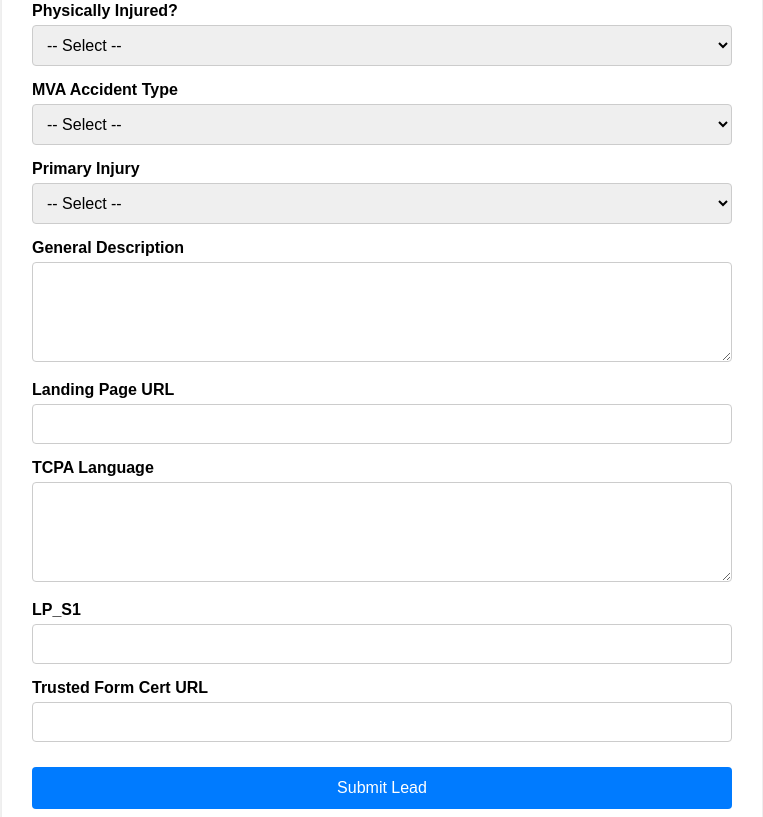
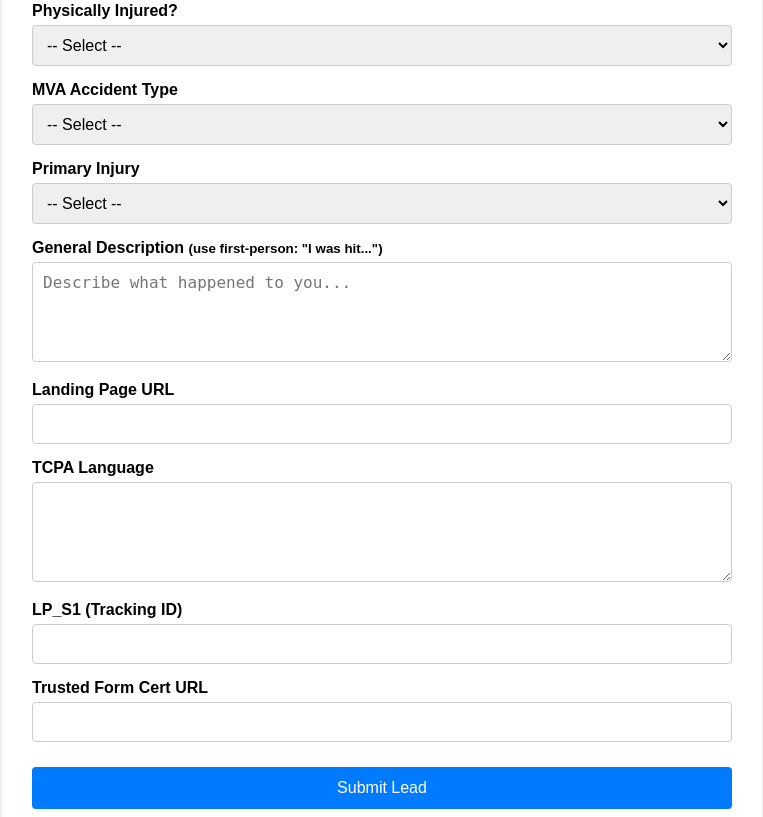
Before and after one commit to hadisatti105/LCN-GMF, a Flask app: page / in a window 1280 px wide. Shown: the part 847-1664 px from the top of the page, without its empty margins (258-1021 px from the left). Run offline with Flask 3, Linux system fonts and the light colour scheme.

Commit message:
Fix incident_date format, add first-person instruction

```diff
--- a/app.py
+++ b/app.py
@@ -2,6 +2,7 @@ from flask import Flask, render_template, request
 import requests
 import json
 import os
+from datetime import datetime
 
 app = Flask(__name__)
 
@@ -19,10 +20,17 @@ def index():
         ip_address = request.remote_addr
         user_agent = request.headers.get('User-Agent')
 
+        # Format incident date to mm/dd/yyyy
+        try:
+            incident_date_raw = request.form.get("incident_date")
+            incident_date = datetime.strptime(incident_date_raw, "%Y-%m-%d").strftime("%m/%d/%Y")
+        except Exception:
+            incident_date = ""
+
         # Shared fields for both ping & post
         common_data = {
             "zip_code": request.form.get("zip_code"),
-            "incident_date": request.form.get("incident_date"),
+            "incident_date": incident_date,
             "doctor_treatment": request.form.get("doctor_treatment"),
             "were_you_at_fault": request.form.get("were_you_at_fault"),
             "currently_represented": request.form.get("currently_represented"),
--- a/templates/index.html
+++ b/templates/index.html
@@ -148,8 +148,8 @@
             <option value="Other">Other</option>
         </select>
 
-        <label>General Description</label>
-        <textarea name="description" required></textarea>
+        <label>General Description <small>(use first-person: "I was hit...")</small></label>
+        <textarea name="description" placeholder="Describe what happened to you..." required></textarea>
 
         <label>Landing Page URL</label>
         <input type="url" name="landing_page_url" required>
@@ -157,7 +157,7 @@
         <label>TCPA Language</label>
         <textarea name="tcpa_language" required></textarea>
 
-        <label>LP_S1</label>
+        <label>LP_S1 (Tracking ID)</label>
         <input type="text" name="lp_s1" required>
 
         <label>Trusted Form Cert URL</label>
```
